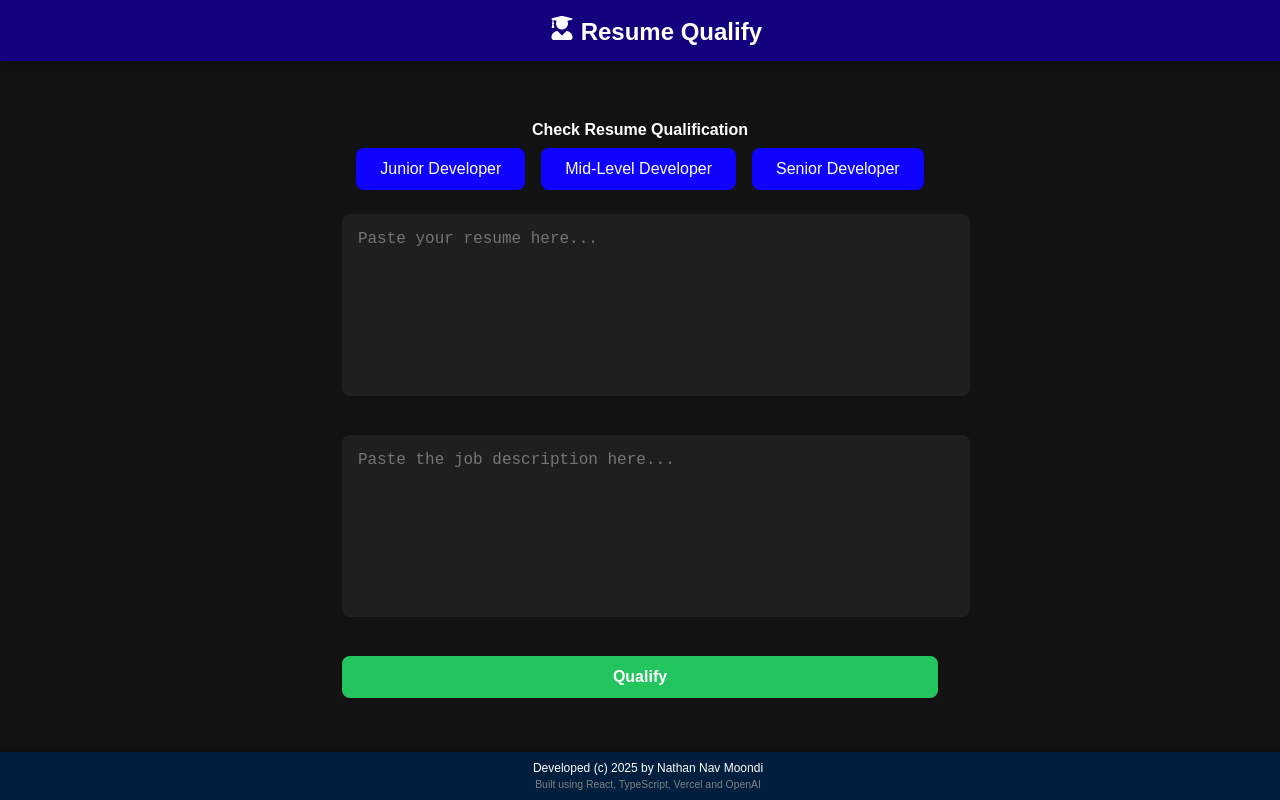
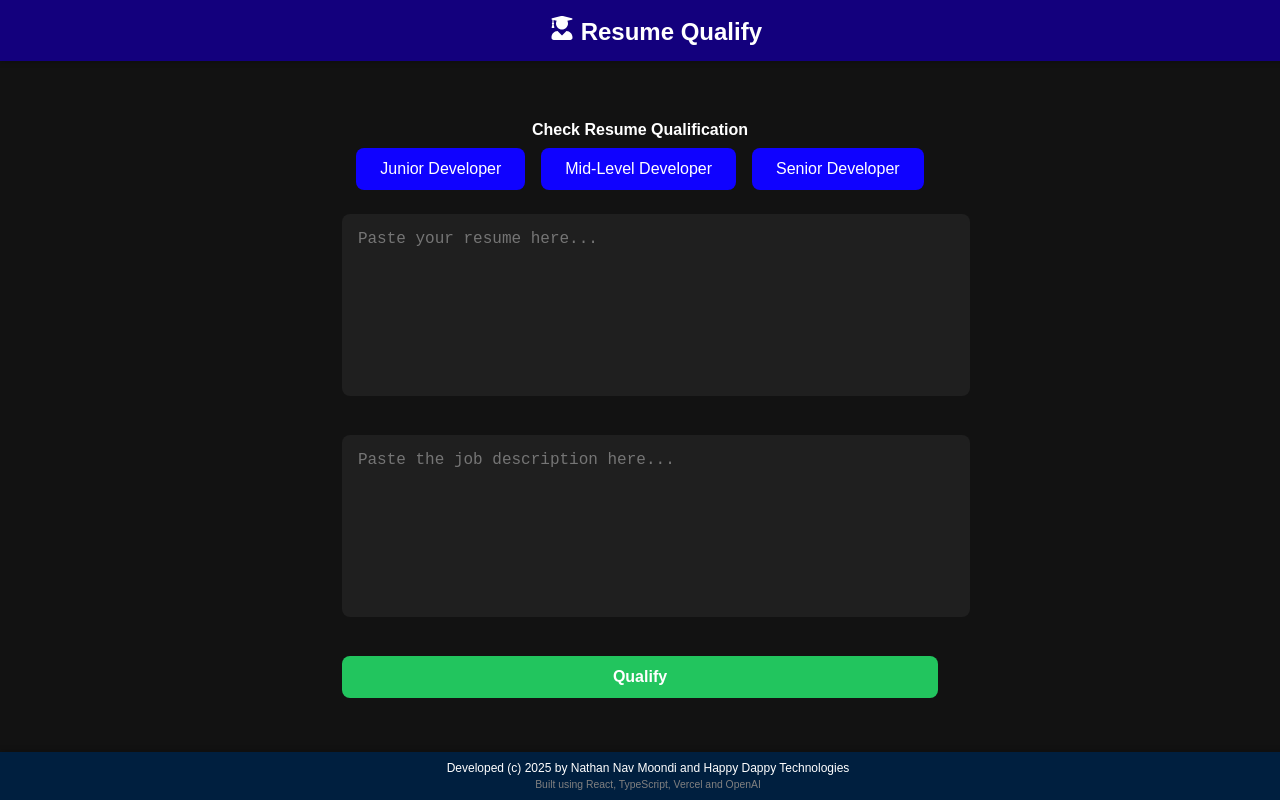
Before and after one commit to nathannavmoondi/Resume-Qualify-Demo, a React (Vite) app in the folder FE-Qualify/: page / in a window 1280 px wide. Built offline with nearby package versions, Linux system fonts and the light colour scheme.

Commit message:
Update footer to include Happy Dappy Technologies in the development credits

```diff
--- a/FE-Qualify/src/App.tsx
+++ b/FE-Qualify/src/App.tsx
@@ -7,7 +7,7 @@ import { POOR_RESUME_DESCRIPTION, GOOD_RESUME_DESCRIPTION, EXCELLENT_RESUME_DESC
 const Footer: React.FC = () => {
   return (
     <footer className="footer">
-      <p>Developed (c) 2025 by Nathan Nav Moondi</p>
+      <p>Developed (c) 2025 by Nathan Nav Moondi and Happy Dappy Technologies</p>
       <p>Built using React, TypeScript, Vercel and OpenAI</p>
     </footer>
   );
```
